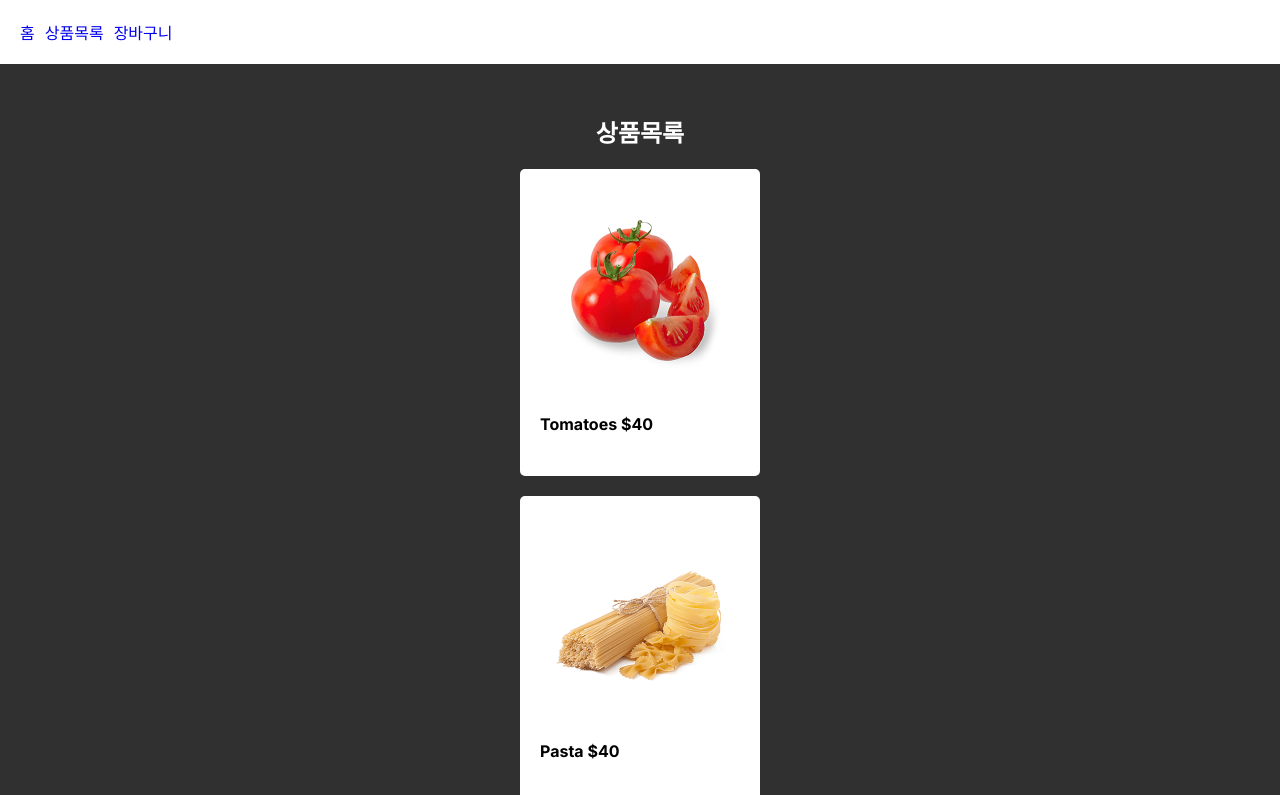
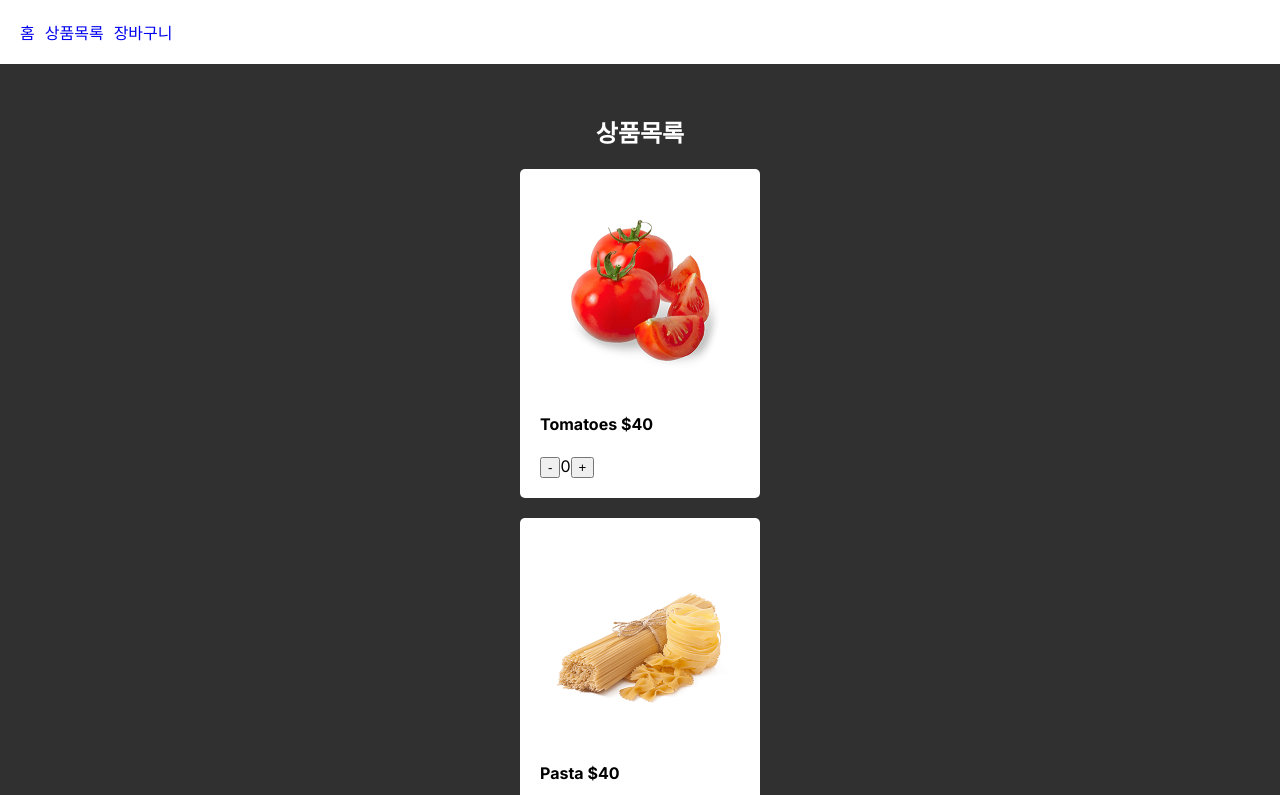
Before and after one commit to ktyoung/Next.js, a Next.js app in the folder fresh/: page /list in a window 1280 px wide. Shown: the top 795 px of the page. Built offline with nearby package versions, Linux system fonts and the light colour scheme.

Commit message:
수량 증감 버튼(useState, onClick)

```diff
--- a/fresh/app/cart/page.js
+++ b/fresh/app/cart/page.js
@@ -1,7 +1,3 @@
-// 1. props 문법
-// 1-1. <자식Component 작명="전송할데이터" />
-// 1-2. 자식은 props.작명
-
 export default function Cart() {
   let product = ["Tomatoes", "Pasta"];
   return (
--- a/fresh/app/list/page.js
+++ b/fresh/app/list/page.js
@@ -1,14 +1,13 @@
-// 1. 최적화된 이미지 사용하기
-// → 이미지 lazy loading & 사이즈 최적화 & layout shift 방지
-// 1-1. Image 태그 import
-// 1-2. 사용할 이미지 import
-// 1-3. 원하는 곳에서 <Image /> 컴포넌트 사용
+"use client";
 
 import Image from "next/image";
 import food0 from "/public/food0.png";
+import { useState } from "react";
 
 export default function List() {
   let product = ["Tomatoes", "Pasta", "Coconut"];
+  let [count, setCount] = useState(0);
+
   return (
     <div>
       <h2 className="title">상품목록</h2>
@@ -16,11 +15,22 @@ export default function List() {
         return (
           <div className="food" key={i}>
             <img src={"/food" + i + ".png"} alt="토마토" className="food-img" />
-            {/* <Image src={food0} alt="토마토" className="food-img" /> */}
-            {/* 외부 이미지를 사용하려면 width, height 속성 필요
-            next.config.js 세팅 필요
-            <Image src="https://s3.amazonaws.com/my-bucket/profile.png" width="500" height="500"/> */}
             <h4>{a} $40</h4>
+            <button
+              onClick={() => {
+                setCount(count - 1);
+              }}
+            >
+              -
+            </button>
+            <span>{count}</span>
+            <button
+              onClick={() => {
+                setCount(count + 1);
+              }}
+            >
+              +
+            </button>
           </div>
         );
       })}
```
